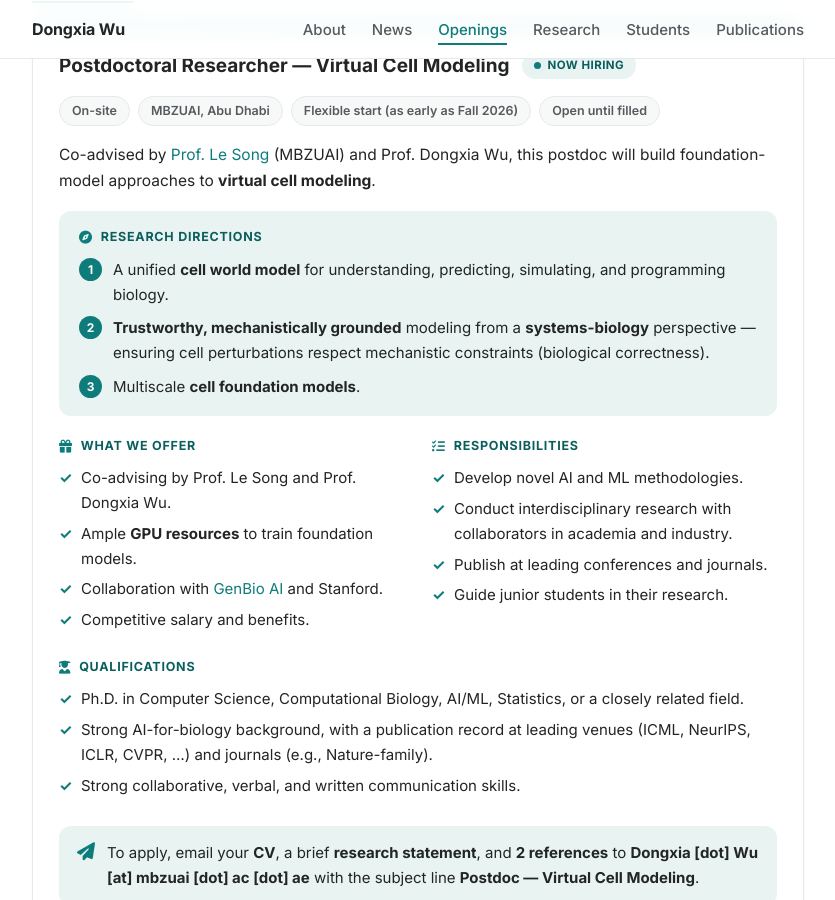
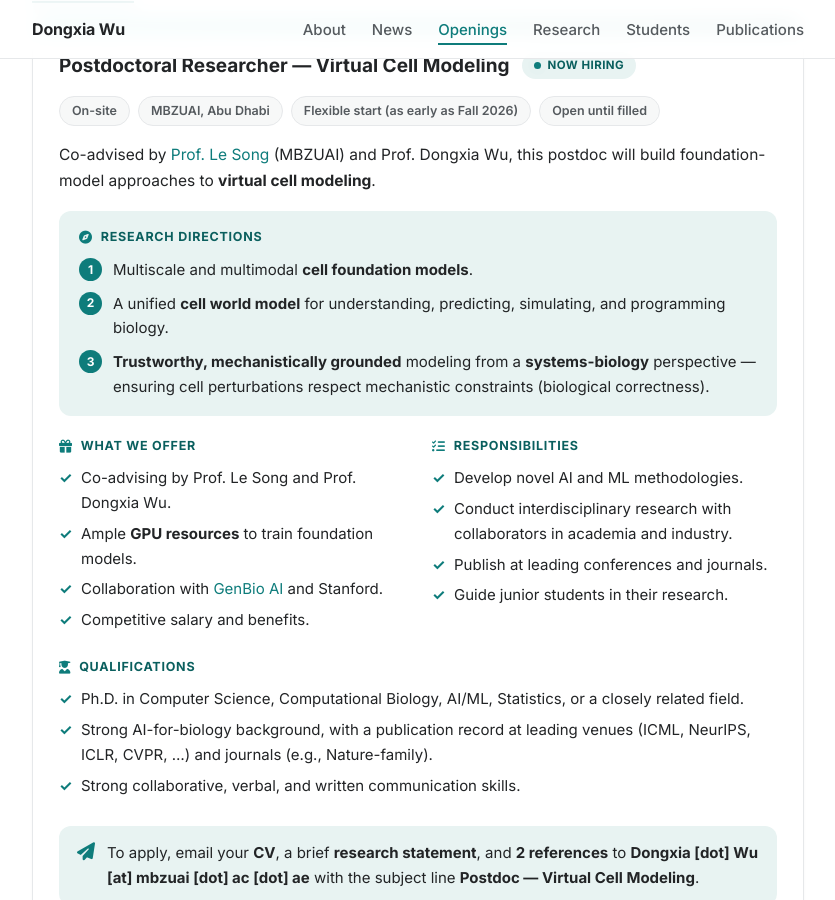
Before and after one commit to DongxiaW/dongxiaw.github.io, a Jekyll site: the page built from index.html, in a window 1280 px wide and 900 px high, scrolled down 1640 px. Shown: the whole window, without its empty margins (222-1057 px from the left). Built offline with Jekyll 4.4.1, drawn with Linux system fonts in a browser that asks for light colours.

Commit message:
Reorder postdoc directions: lead with multiscale & multimodal cell foundation models
Co-Authored-By: Claude Opus 4.8 <noreply@anthropic.com>

```diff
--- a/_data/data.yml
+++ b/_data/data.yml
@@ -79,9 +79,9 @@ openings:
         Co-advised by [Prof. Le Song](https://dasongle.github.io/) (MBZUAI) and Prof. Dongxia Wu, this postdoc
         will build foundation-model approaches to **virtual cell modeling**.
       directions:
+        - Multiscale and multimodal **cell foundation models**.
         - A unified **cell world model** for understanding, predicting, simulating, and programming biology.
         - "**Trustworthy, mechanistically grounded** modeling from a **systems-biology** perspective — ensuring cell perturbations respect mechanistic constraints (biological correctness)."
-        - Multiscale **cell foundation models**.
       offer:
         - Co-advising by Prof. Le Song and Prof. Dongxia Wu.
         - Ample **GPU resources** to train foundation models.
```
